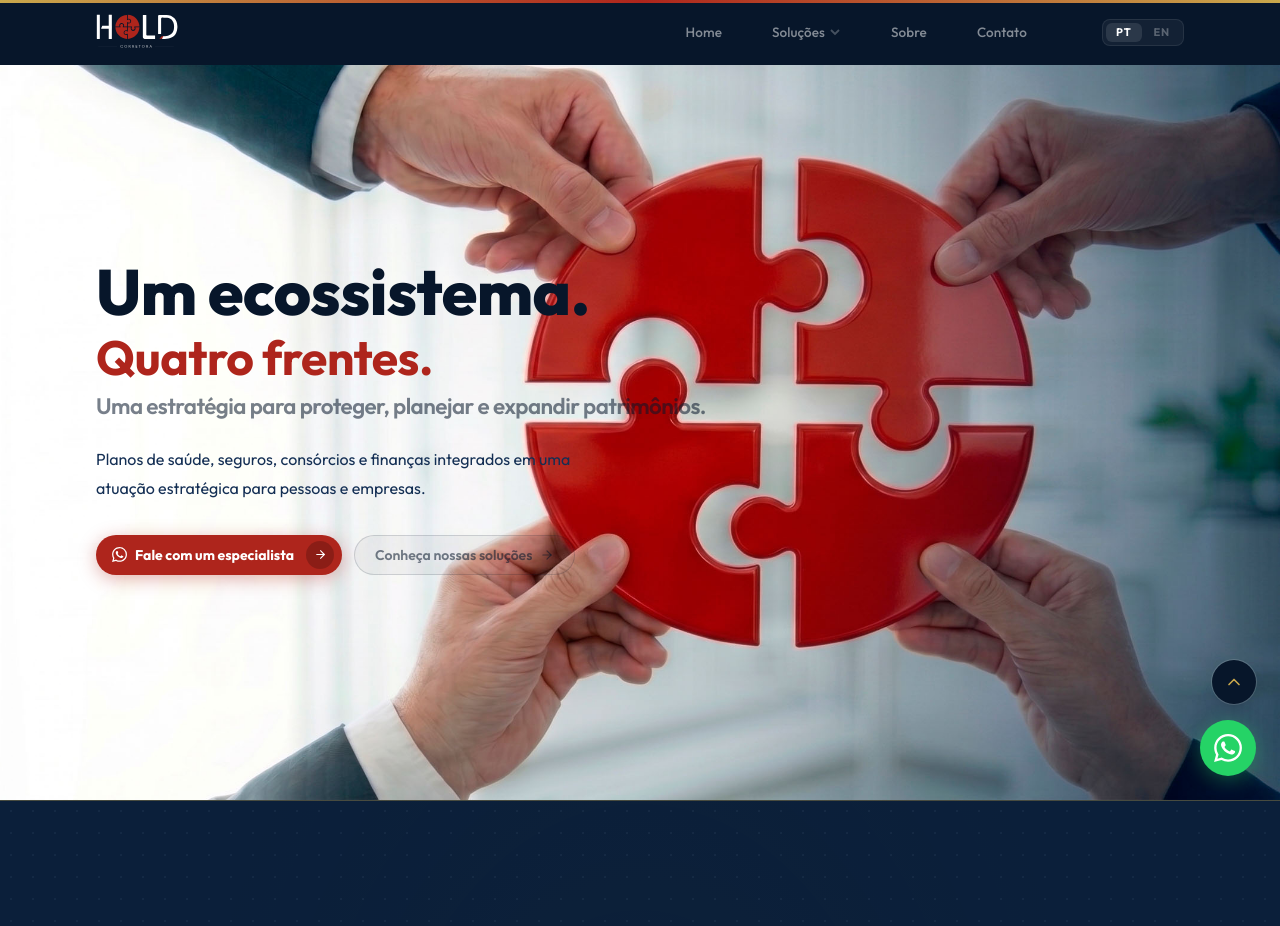
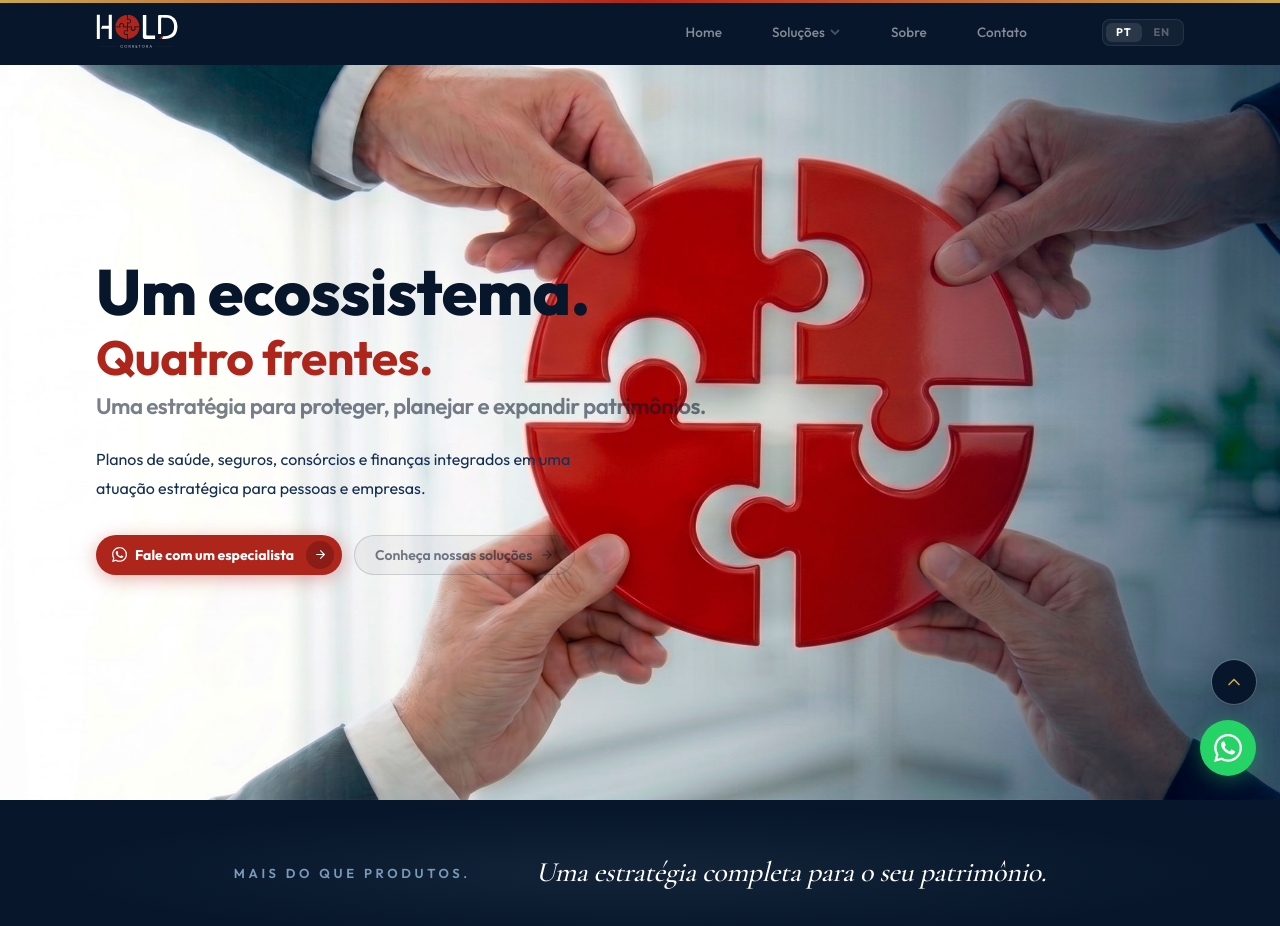
Before and after one commit to Breqsz/holdproject, a Next.js app: page / in a window 1280 px wide. Shown: the top 926 px of the page. Built offline with nearby package versions, Linux system fonts and the light colour scheme.

Commit message:
feat(home): editorial band between hero and manifesto
Adds 'Mais do que produtos. Uma estratégia completa para o seu patrimônio.' as a full-bleed faixa with hairlines, Outfit eyebrow + Cormorant italic, scroll-triggered reveal.

```diff
--- a/app/page.tsx
+++ b/app/page.tsx
@@ -5,6 +5,7 @@ import HomeHero from '@/components/sections/HomeHero'
 import { Reveal } from '@/components/motion/Reveal'
 import { useAudience } from '@/lib/audience'
 
+const EstrategiaBand      = dynamic(() => import('@/components/sections/EstrategiaBand'))
 const EstrategiaManifesto = dynamic(() => import('@/components/sections/EstrategiaManifesto'))
 const StatsBar        = dynamic(() => import('@/components/sections/StatsBar'))
 const SolucoesGrid    = dynamic(() => import('@/components/sections/SolucoesGrid'))
@@ -23,6 +24,7 @@ export default function Home() {
     <>
       <HomeHero />
 
+      <EstrategiaBand />
       <EstrategiaManifesto />
       <SolucoesGrid />
       <Reveal><StatsBar /></Reveal>
--- /dev/null
+++ b/components/sections/EstrategiaBand.tsx
@@ -0,0 +1,110 @@
+'use client'
+
+import { useRef } from 'react'
+import { motion, useInView } from 'framer-motion'
+
+const EASE = [0.16, 1, 0.3, 1] as [number, number, number, number]
+
+export default function EstrategiaBand() {
+  const ref = useRef<HTMLElement>(null)
+  const inView = useInView(ref, { once: true, margin: '-20%' })
+
+  return (
+    <section
+      ref={ref}
+      aria-label="Mais do que produtos. Uma estratégia completa para o seu patrimônio."
+      className="relative overflow-hidden"
+      style={{
+        background: '#07162a',
+        fontFamily: 'var(--font-outfit)',
+      }}
+    >
+      {/* Top + bottom hairlines */}
+      <div
+        aria-hidden
+        className="absolute inset-x-0 top-0 h-px"
+        style={{
+          background:
+            'linear-gradient(90deg, transparent 0%, var(--hairline-accent) 50%, transparent 100%)',
+        }}
+      />
+      <div
+        aria-hidden
+        className="absolute inset-x-0 bottom-0 h-px"
+        style={{
+          background:
+            'linear-gradient(90deg, transparent 0%, var(--hairline-accent) 50%, transparent 100%)',
+        }}
+      />
+
+      {/* Subtle radial highlight */}
+      <div
+        aria-hidden
+        className="pointer-events-none absolute inset-0"
+        style={{
+          background:
+            'radial-gradient(ellipse at 50% 50%, rgba(122,154,184,0.10), transparent 65%)',
+        }}
+      />
+
+      <div className="relative max-w-[1180px] mx-auto px-6 lg:px-10 py-10 lg:py-14">
+        <div className="flex flex-col md:flex-row items-center justify-center gap-5 md:gap-8 text-center md:text-left">
+          {/* Eyebrow phrase */}
+          <motion.span
+            initial={{ opacity: 0, y: 10 }}
+            animate={inView ? { opacity: 1, y: 0 } : {}}
+            transition={{ duration: 0.7, delay: 0.05, ease: EASE }}
+            className="text-[12px] md:text-[13px] font-semibold uppercase text-[#7a9ab8] whitespace-nowrap"
+            style={{ letterSpacing: '0.28em' }}
+          >
+            Mais do que produtos.
+          </motion.span>
+
+          {/* Vertical hairline divider (desktop) */}
+          <motion.span
+            aria-hidden
+            initial={{ scaleY: 0 }}
+            animate={inView ? { scaleY: 1 } : {}}
+            transition={{ duration: 0.6, delay: 0.25, ease: EASE }}
+            className="hidden md:block w-px h-8"
+            style={{
+              background: 'var(--hairline-accent)',
+              transformOrigin: 'center',
+            }}
+          />
+
+          {/* Horizontal hairline divider (mobile) */}
+          <motion.span
+            aria-hidden
+            initial={{ scaleX: 0 }}
+            animate={inView ? { scaleX: 1 } : {}}
+            transition={{ duration: 0.6, delay: 0.25, ease: EASE }}
+            className="md:hidden block h-px w-16"
+            style={{
+              background: 'var(--hairline-accent)',
+              transformOrigin: 'center',
+            }}
+          />
+
+          {/* Editorial italic phrase */}
+          <motion.p
+            initial={{ opacity: 0, y: 12 }}
+            animate={inView ? { opacity: 1, y: 0 } : {}}
+            transition={{ duration: 0.85, delay: 0.35, ease: EASE }}
+            className="text-white text-balance"
+            style={{
+              fontFamily: 'var(--font-cormorant)',
+              fontStyle: 'italic',
+              fontWeight: 500,
+              fontSize: 'clamp(1.25rem, 2.2vw, 1.875rem)',
+              lineHeight: 1.2,
+              letterSpacing: '-0.012em',
+            }}
+          >
+            Uma estratégia completa para o seu patrimônio.
+          </motion.p>
+        </div>
+      </div>
+    </section>
+  )
+}
```
Also changed, not shown: 1 other file (tests, documents, lock files or other folders).
